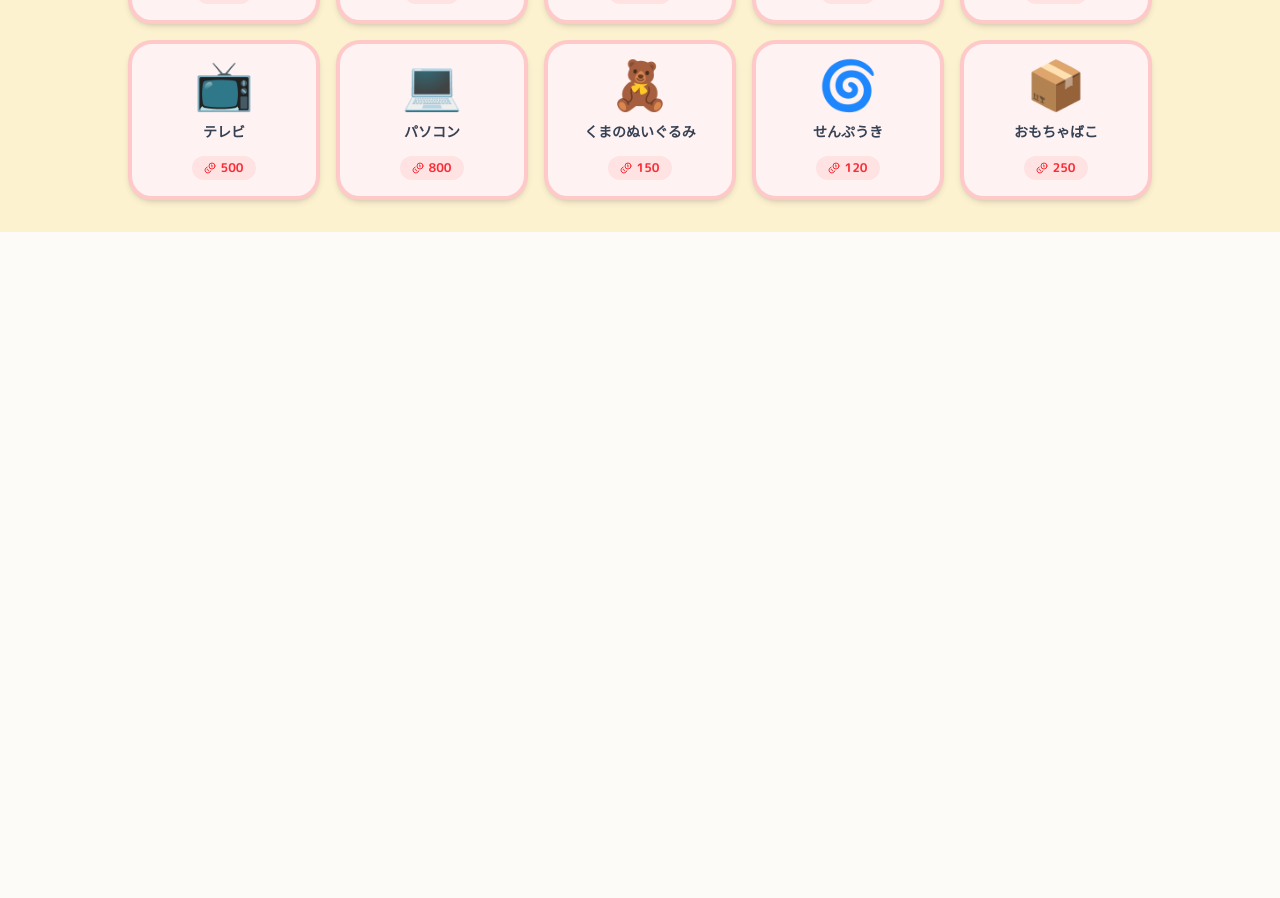
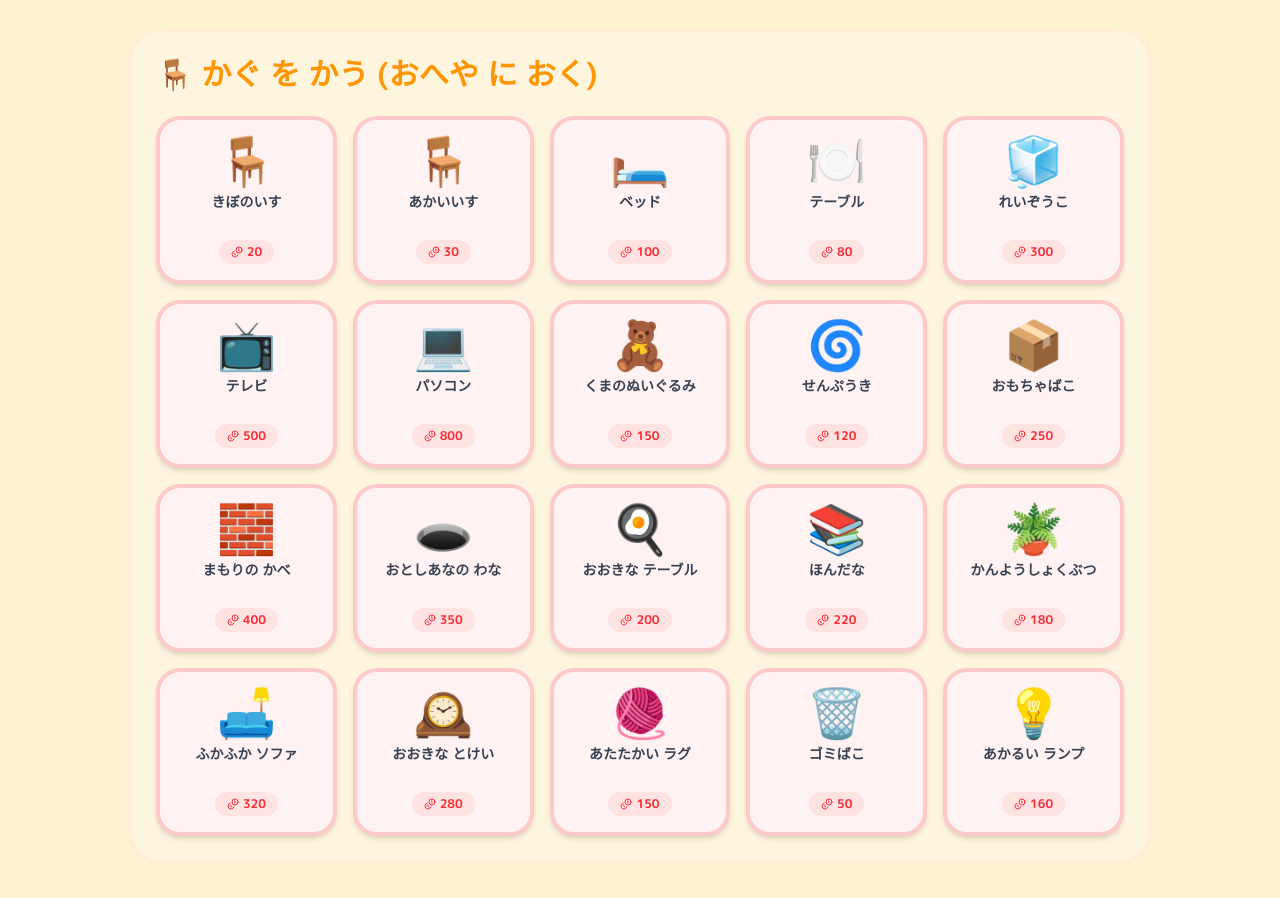
Before and after one commit to tbe1220/Educational-app, a Next.js app: page /shop in a window 1280 px wide. Shown: the part 684-1582 px from the top of the page. Before the commit the page ends 916 px from the top, so only its background shows below. Built offline with nearby package versions, Linux system fonts and the light colour scheme; no server answers.

Commit message:
feat: complete batch 5 feedback (room persistence, shop ui, engine expansion, new furniture, lego api errors, login ui)

```diff
--- a/src/app/api/lego/route.ts
+++ b/src/app/api/lego/route.ts
@@ -106,6 +106,15 @@ export async function POST(req: Request) {
 
     } catch (error: any) {
         console.error("Gemini API error:", error);
-        return NextResponse.json({ error: "API Error or Parse Error", details: error.message }, { status: 500 });
+
+        let clientFriendlyMessage = "カメラの ちょうしが わるいみたい。もういちど やってみてね！";
+
+        if (error.message?.includes("API key not valid") || error.message?.includes("API key not configured")) {
+            clientFriendlyMessage = "APIキーが 設定されていません。おうちのひとに かくにん してもらってね！";
+        } else if (error.message?.includes("timeout") || error.message?.includes("fetch")) {
+            clientFriendlyMessage = "つうしんが うまくいきませんでした。ネットのつながる ばしょで もういちど やってみてね！";
+        }
+
+        return NextResponse.json({ error: clientFriendlyMessage, details: error.message }, { status: 500 });
     }
 }
--- a/src/app/shop/page.tsx
+++ b/src/app/shop/page.tsx
@@ -78,11 +78,16 @@ export default function ShopPage() {
             <h1 className="text-5xl font-black text-pop-orange mb-8 drop-shadow-md">おみせやさん</h1>
 
             {purchaseStage === 'browse' && (
-                <div className="w-full max-w-5xl grid grid-cols-2 md:grid-cols-4 lg:grid-cols-5 gap-4">
-                    {ALL_ITEMS.map(item => {
-                        const isOwned = item.type === 'weapon' ? ownedWeapons.includes(item.id) : ownedFurniture.includes(item.id);
+                <div className="w-full max-w-5xl flex flex-col gap-12">
+                    {/* Weapons Section */}
+                    <div className="bg-blue-50/50 p-6 rounded-[2rem] border-4 border-blue-100">
+                        <h2 className="text-3xl font-bold text-pop-blue mb-6 flex items-center gap-2">
+                            <span>⚔️</span> ぶき を かう (そうび する)
+                        </h2>
+                        <div className="grid grid-cols-2 md:grid-cols-4 lg:grid-cols-5 gap-4">
+                            {ALL_ITEMS.filter(i => i.type === 'weapon').map(item => {
+                                const isOwned = ownedWeapons.includes(item.id);
                                 const canAfford = points >= item.price;
-
                                 return (
                                     <motion.div
                                         key={item.id}
@@ -92,12 +97,11 @@ export default function ShopPage() {
                                         className={`
                                             p-4 rounded-3xl border-4 shadow-md flex flex-col items-center justify-between text-center cursor-pointer min-h-[160px]
                                             ${isOwned ? 'bg-gray-200 border-gray-300 opacity-60 cursor-not-allowed' :
-                                        canAfford ? 'bg-white border-pop-yellow hover:border-orange-400' : 'bg-red-50 border-red-200'}
+                                                canAfford ? 'bg-white border-pop-blue hover:border-blue-400' : 'bg-red-50 border-red-200'}
                                         `}
                                     >
                                         <div className="text-5xl mb-2">{item.emoji}</div>
-                                <div className="font-bold text-gray-700 text-sm">{item.name}</div>
-
+                                        <div className="font-bold text-gray-700 text-sm h-10">{item.name}</div>
                                         {isOwned ? (
                                             <div className="mt-2 text-gray-500 font-bold bg-gray-300 px-3 py-1 rounded-full text-xs">もってる</div>
                                         ) : (
@@ -106,8 +110,46 @@ export default function ShopPage() {
                                             </div>
                                         )}
                                     </motion.div>
-                        )
+                                );
                             })}
+                        </div>
+                    </div>
+
+                    {/* Furniture Section */}
+                    <div className="bg-orange-50/50 p-6 rounded-[2rem] border-4 border-orange-100 mb-12">
+                        <h2 className="text-3xl font-bold text-pop-orange mb-6 flex items-center gap-2">
+                            <span>🪑</span> かぐ を かう (おへや に おく)
+                        </h2>
+                        <div className="grid grid-cols-2 md:grid-cols-4 lg:grid-cols-5 gap-4">
+                            {ALL_ITEMS.filter(i => i.type === 'furniture').map(item => {
+                                const isOwned = ownedFurniture.includes(item.id);
+                                const canAfford = points >= item.price;
+                                return (
+                                    <motion.div
+                                        key={item.id}
+                                        whileHover={!isOwned ? { scale: 1.05 } : {}}
+                                        whileTap={!isOwned ? { scale: 0.95 } : {}}
+                                        onClick={() => !isOwned && handleSelectItem(item)}
+                                        className={`
+                                            p-4 rounded-3xl border-4 shadow-md flex flex-col items-center justify-between text-center cursor-pointer min-h-[160px]
+                                            ${isOwned ? 'bg-gray-200 border-gray-300 opacity-60 cursor-not-allowed' :
+                                                canAfford ? 'bg-white border-pop-orange hover:border-orange-400' : 'bg-red-50 border-red-200'}
+                                        `}
+                                    >
+                                        <div className="text-5xl mb-2">{item.emoji}</div>
+                                        <div className="font-bold text-gray-700 text-sm h-10">{item.name}</div>
+                                        {isOwned ? (
+                                            <div className="mt-2 text-gray-500 font-bold bg-gray-300 px-3 py-1 rounded-full text-xs">もってる</div>
+                                        ) : (
+                                            <div className={`mt-2 font-bold px-3 py-1 rounded-full text-xs flex items-center gap-1 ${canAfford ? 'bg-yellow-100 text-yellow-800' : 'bg-red-100 text-red-500'}`}>
+                                                <Coins className="w-3 h-3" /> {item.price}
+                                            </div>
+                                        )}
+                                    </motion.div>
+                                );
+                            })}
+                        </div>
+                    </div>
                 </div>
             )}
 
--- a/src/components/profile/LoginRegister.tsx
+++ b/src/components/profile/LoginRegister.tsx
@@ -203,7 +203,7 @@ export default function LoginRegister({ onComplete }: LoginRegisterProps) {
                                 value={pin}
                                 onChange={(e) => setPin(e.target.value)}
                                 maxLength={4}
-                                className="w-full max-w-[200px] text-6xl tracking-[1em] pl-[1em] p-4 text-center border-4 border-gray-300 rounded-2xl mb-8 focus:border-pop-blue outline-none font-mono"
+                                className="w-full max-w-[250px] text-6xl tracking-[0.5em] pl-[0.5em] p-4 text-center border-4 border-gray-300 rounded-2xl mb-8 focus:border-pop-blue outline-none font-mono"
                                 placeholder="1234"
                             />
                             {errorMsg && <p className="text-red-500 font-bold mb-4 animate-bounce">{errorMsg}</p>}
--- a/src/data/items.ts
+++ b/src/data/items.ts
@@ -33,6 +33,17 @@ export const FURNITURE: GameItem[] = [
     { id: 'f8', name: 'くまのぬいぐるみ', type: 'furniture', price: 150, emoji: '🧸' },
     { id: 'f9', name: 'せんぷうき', type: 'furniture', price: 120, emoji: '🌀' },
     { id: 'f10', name: 'おもちゃばこ', type: 'furniture', price: 250, emoji: '📦' },
+    // 10 New requested furniture types
+    { id: 'f11', name: 'まもりの かべ', type: 'furniture', price: 400, emoji: '🧱' },
+    { id: 'f12', name: 'おとしあなの わな', type: 'furniture', price: 350, emoji: '🕳️' },
+    { id: 'f13', name: 'おおきな テーブル', type: 'furniture', price: 200, emoji: '🍳' },
+    { id: 'f14', name: 'ほんだな', type: 'furniture', price: 220, emoji: '📚' },
+    { id: 'f15', name: 'かんようしょくぶつ', type: 'furniture', price: 180, emoji: '🪴' },
+    { id: 'f16', name: 'ふかふか ソファ', type: 'furniture', price: 320, emoji: '🛋️' },
+    { id: 'f17', name: 'おおきな とけい', type: 'furniture', price: 280, emoji: '🕰️' },
+    { id: 'f18', name: 'あたたかい ラグ', type: 'furniture', price: 150, emoji: '🧶' },
+    { id: 'f19', name: 'ゴミばこ', type: 'furniture', price: 50, emoji: '🗑️' },
+    { id: 'f20', name: 'あかるい ランプ', type: 'furniture', price: 160, emoji: '💡' },
 ];
 
 export const ALL_ITEMS = [...WEAPONS, ...FURNITURE];
--- a/src/lib/engines/math.ts
+++ b/src/lib/engines/math.ts
@@ -29,9 +29,9 @@ const generateChoices = (correct: number, count: number = 4): number[] => {
 };
 
 export const generateAddition = (difficulty: string): MathQuestion => {
-    let maxSum = 30;
-    if (difficulty === 'easy') maxSum = 10;
-    if (difficulty === 'hard') maxSum = 100;
+    let maxSum = 100; // was 30
+    if (difficulty === 'easy') maxSum = 20; // was 10
+    if (difficulty === 'hard') maxSum = 500; // was 100
 
     const a = Math.floor(Math.random() * (maxSum - 1)) + 1;
     const b = Math.floor(Math.random() * (maxSum - a)) + 1;
@@ -48,9 +48,9 @@ export const generateAddition = (difficulty: string): MathQuestion => {
 };
 
 const generateSubtraction = (difficulty: string): MathQuestion => {
-    let maxVal = 20;
-    if (difficulty === 'easy') maxVal = 10;
-    if (difficulty === 'hard') maxVal = 50;
+    let maxVal = 50; // was 20
+    if (difficulty === 'easy') maxVal = 15; // was 10
+    if (difficulty === 'hard') maxVal = 200; // was 50
 
     const a = Math.floor(Math.random() * maxVal) + 5;
     const b = Math.floor(Math.random() * (a - 1)) + 1;
@@ -68,9 +68,9 @@ const generateSubtraction = (difficulty: string): MathQuestion => {
 
 const generateMultiplication = (difficulty: string): MathQuestion => {
     // easy skips this normally, but if forced, keep it small
-    let scale = difficulty === 'hard' ? 9 : 5;
+    let scale = difficulty === 'hard' ? 20 : 9; // was 9 / 5
     const a = Math.floor(Math.random() * scale) + 1; // 1 to scale
-    const b = Math.floor(Math.random() * 9) + 1; // 1 to 9
+    const b = Math.floor(Math.random() * (difficulty === 'hard' ? 20 : 9)) + 1; // 1 to 9 or 20
     const answer = a * b;
 
     return {
@@ -85,9 +85,9 @@ const generateMultiplication = (difficulty: string): MathQuestion => {
 
 const generateDivision = (difficulty: string): MathQuestion => {
     // Division is inverse of multiplication.
-    let scale = difficulty === 'hard' ? 9 : 5;
+    let scale = difficulty === 'hard' ? 20 : 9;
     const b = Math.floor(Math.random() * scale) + 1;
-    const answer = Math.floor(Math.random() * 9) + 1;
+    const answer = Math.floor(Math.random() * (difficulty === 'hard' ? 20 : 9)) + 1;
     const a = b * answer;
 
     return {
```
Also changed, not shown: src/lib/engines/english.ts (+8 -0 lines), src/lib/engines/language.ts (+22 -0 lines), src/store/useInventoryStore.ts (+18 -3 lines). Lines whose indentation alone changed are shown as unchanged.
